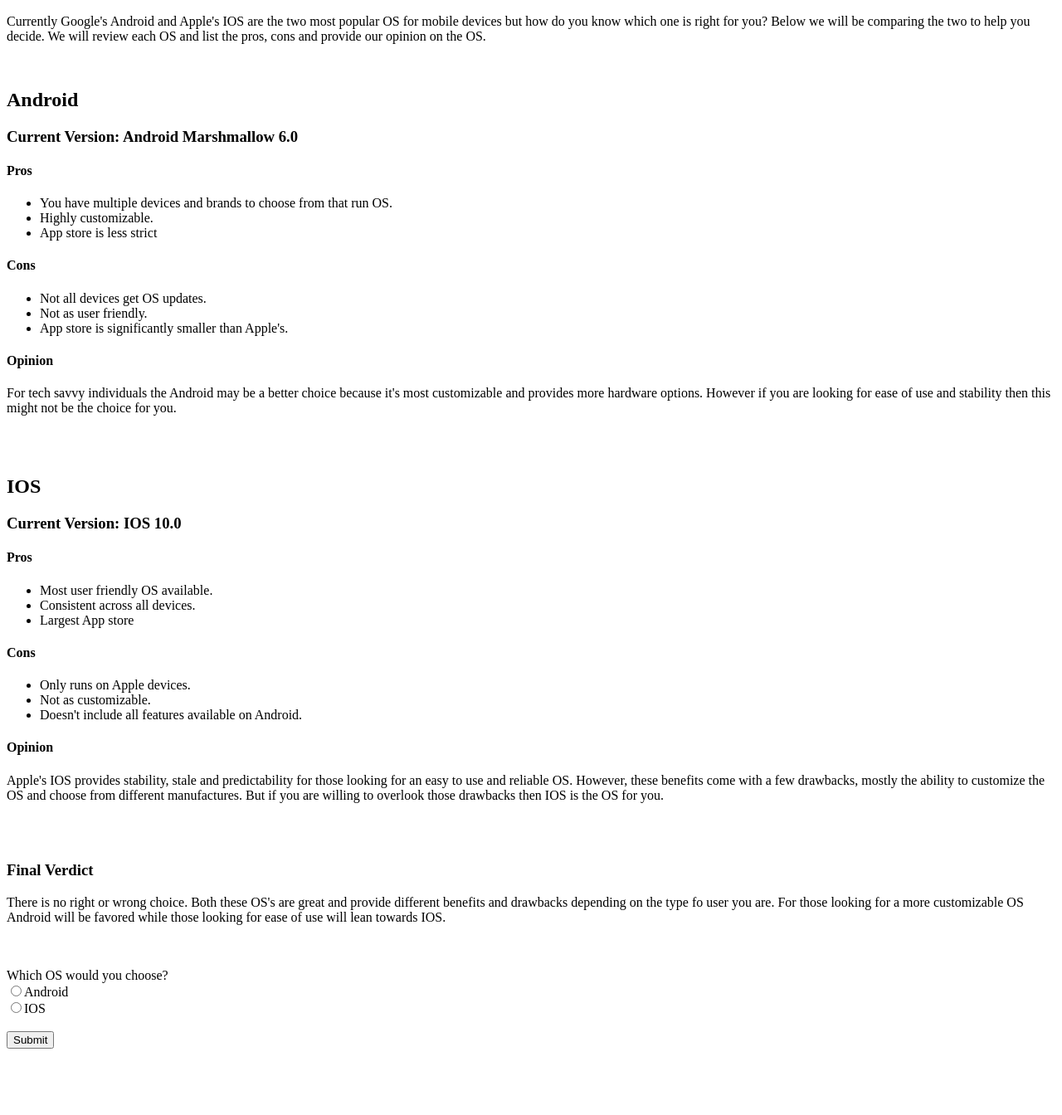
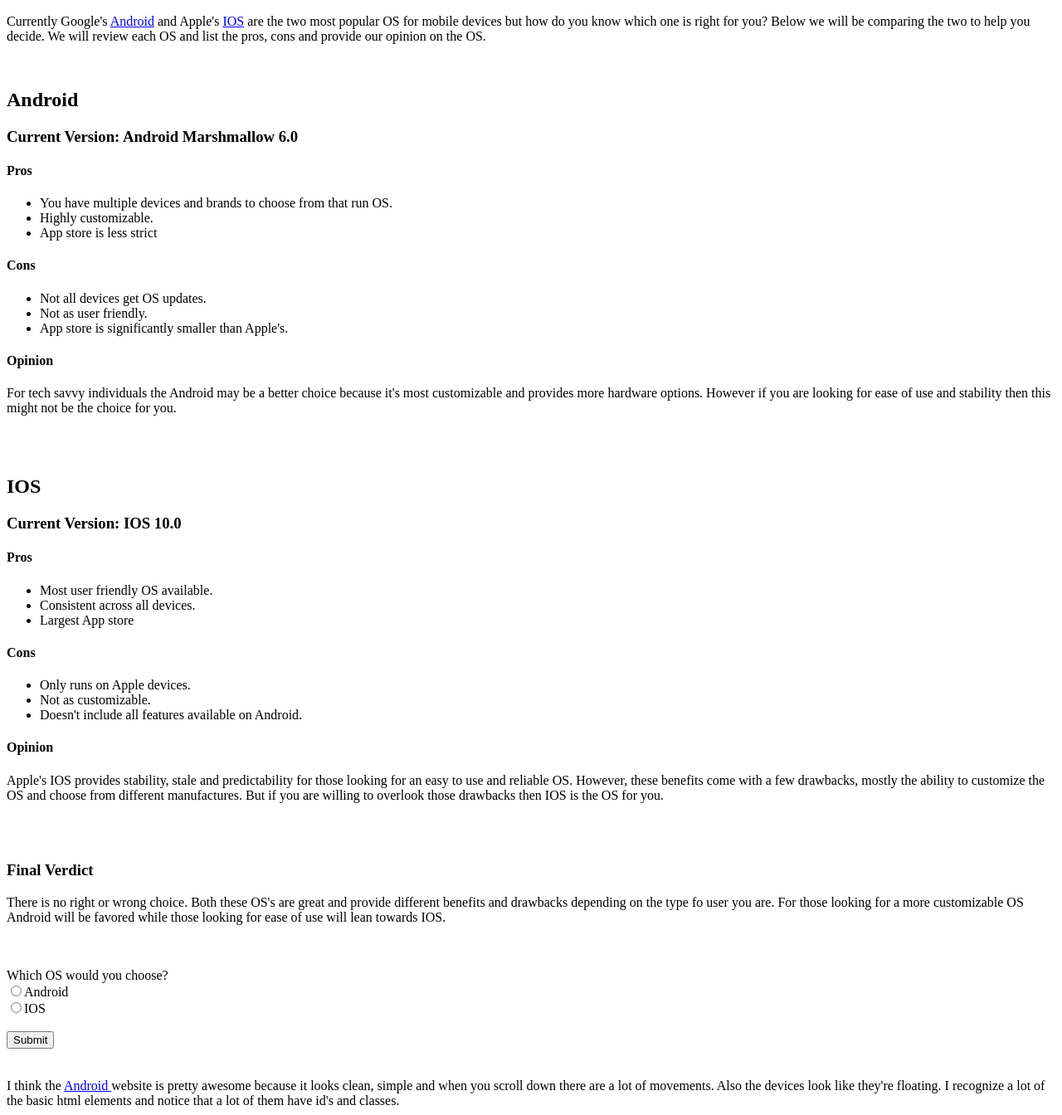
Before and after one commit to RicardoG2016/RicardoG2016.github.io, a plain HTML site: page index.html in a window 1280 px wide. Shown: the part 419-1763 px from the top of the page at 83% size. Before the commit the page ends 1691 px from the top, so only its background shows below. Drawn offline with Linux system fonts and the light colour scheme.

Commit message:
Added content

```diff
--- a/index.html
+++ b/index.html
@@ -12,7 +12,7 @@
     <div>
      <img src="https://www.iphonelife.com/sites/iphonelife.com/files/appleandroid.jpg">
        <br>
-       <p>Currently Google's Android and Apple's IOS are the two most popular OS for mobile devices but how do you know which one is right for you? Below we will be comparing the two to help you decide. We will review each OS and list the pros, cons and provide our opinion on the OS.</p>
+       <p>Currently Google's <a href="https://www.android.com/">Android</a> and Apple's <a href="http://www.apple.com/ios/">IOS</a> are the two most popular OS for mobile devices but how do you know which one is right for you? Below we will be comparing the two to help you decide. We will review each OS and list the pros, cons and provide our opinion on the OS.</p>
       <br>
     </div>
       <div>
@@ -83,6 +83,11 @@
               <button type="Submit">Submit</button>
             </form>
       </div>
+<br>
+<br>
+          <div> I think the <a href="https://www.android.com" >Android </a> website is pretty awesome because it looks clean, simple and when you scroll down there are a lot of movements. Also the devices look like they're floating.
 
+          I recognize a lot of the basic html elements and notice that a lot of them have id's and classes.
+          </div>
 </body>
 </html>
```
